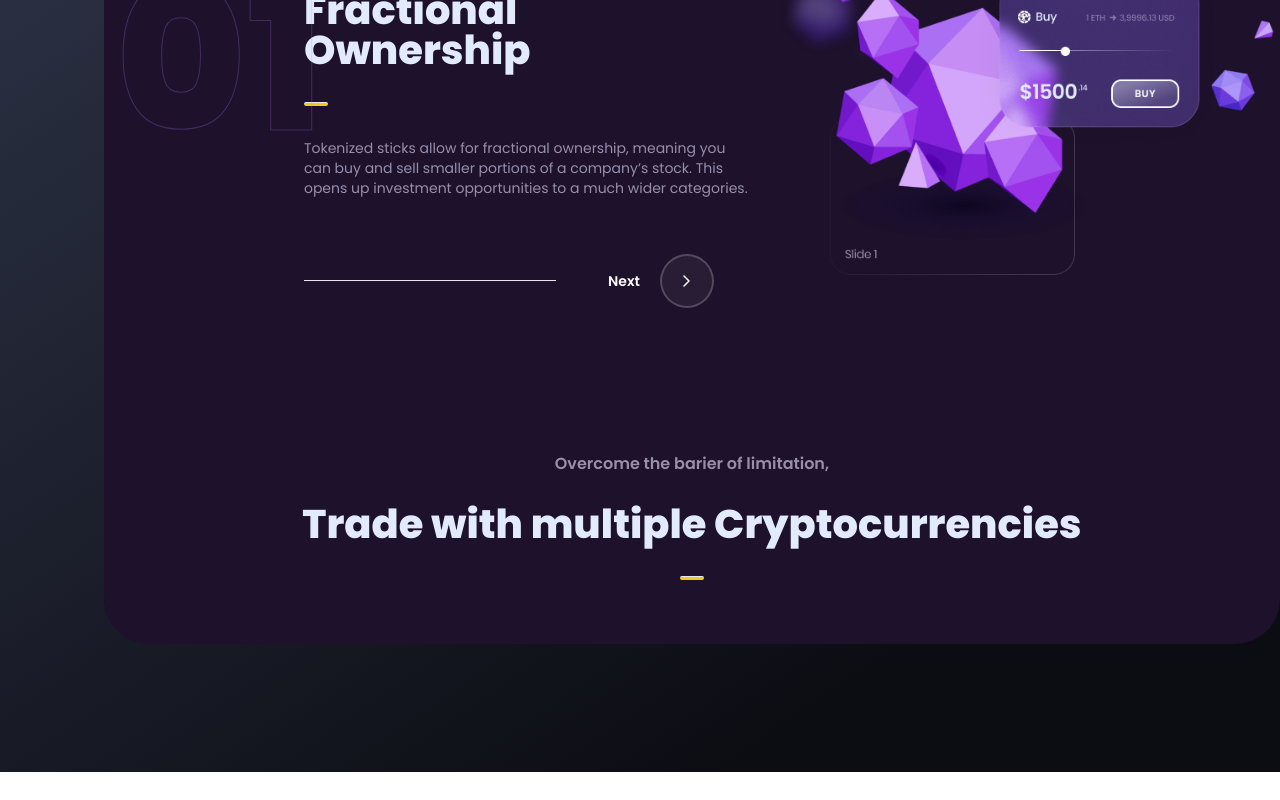
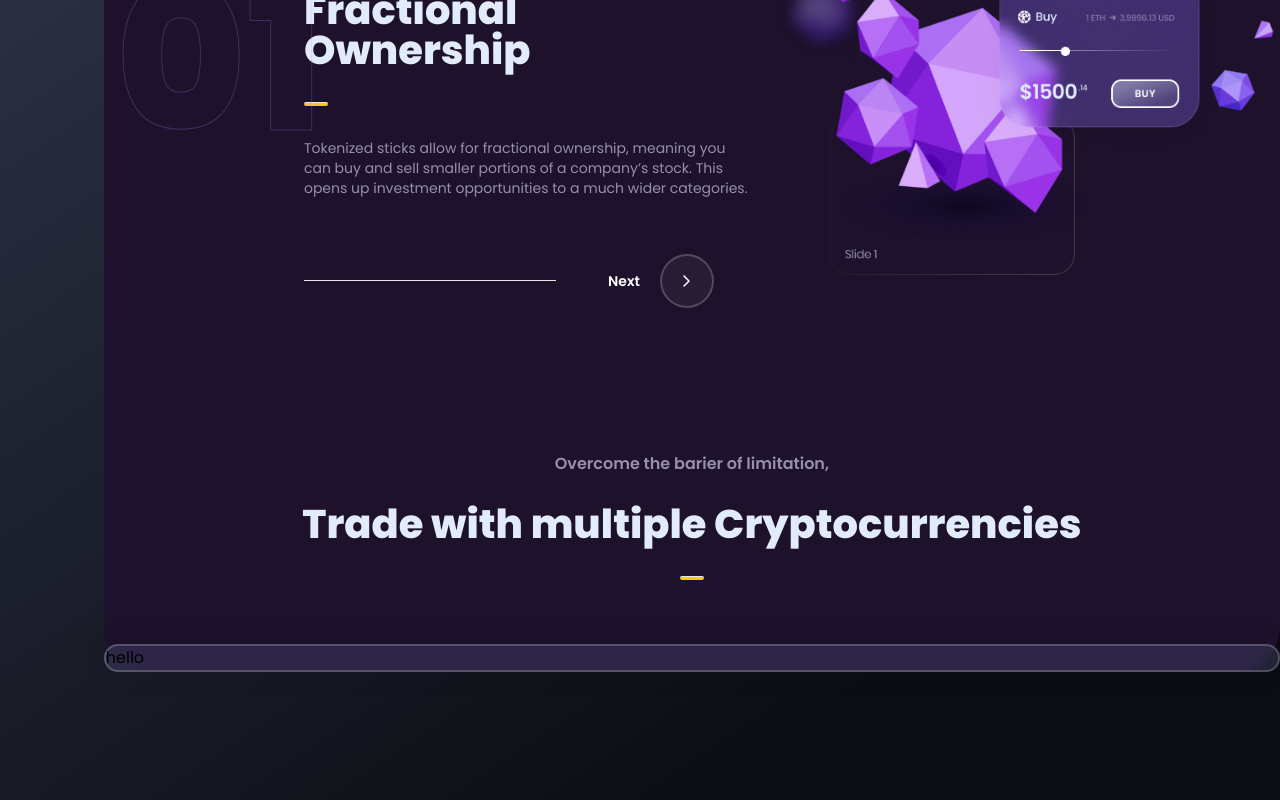
Before and after one commit to hossain101199/diss-miss, a Next.js app: page / in a window 1280 px wide. Shown: the part 940-1740 px from the top of the page. Before the commit the page ends 1712 px from the top, so only its background shows below. Built offline with nearby package versions, Linux system fonts and the light colour scheme.

Commit message:
fractional ownership section design has been completed

```diff
--- /dev/null
+++ b/src/components/atoms/Card.tsx
@@ -0,0 +1,7 @@
+import React from "react";
+
+const Card = () => {
+  return <div className="Card">hello</div>;
+};
+
+export default Card;
--- a/src/components/molecules/Cryptocurrencies.tsx
+++ b/src/components/molecules/Cryptocurrencies.tsx
@@ -3,6 +3,7 @@ import PTag from "../atoms/BaseText";
 import BaseText from "../atoms/BaseText";
 import Text4XL from "../atoms/Text4XL";
 import Hr from "../atoms/Hr";
+import Card from "../atoms/Card";
 
 const Cryptocurrencies = () => {
   return (
@@ -12,7 +13,9 @@ const Cryptocurrencies = () => {
         <Text4XL className="mb-8">Trade with multiple Cryptocurrencies</Text4XL>
         <Hr />
       </div>
-      <div className="mt-8 md:mt-16"></div>
+      <div className="mt-8 md:mt-16">
+        <Card />
+      </div>
     </>
   );
 };
--- a/src/styles/globals.css
+++ b/src/styles/globals.css
@@ -61,6 +61,7 @@
   -webkit-text-stroke: 1px rgba(183, 122, 255, 0.25);
   color: transparent;
 }
+
 .NextButton {
   width: 54px;
   height: 54px;
@@ -69,6 +70,7 @@
   backdrop-filter: blur(3px);
   border-radius: 100%;
 }
+
 .NextButton:hover {
   background: linear-gradient(
     130.81deg,
@@ -77,3 +79,12 @@
   );
   border: 2px solid #a15fee;
 }
+
+.Card {
+  box-sizing: border-box;
+  background: rgba(155, 164, 240, 0.15);
+  box-shadow: 0px 0px 35px rgba(0, 0, 0, 0.05);
+  backdrop-filter: blur(8.5px);
+  border: 2px solid rgba(255, 255, 255, 0.2);
+  border-radius: 26px;
+}
```
